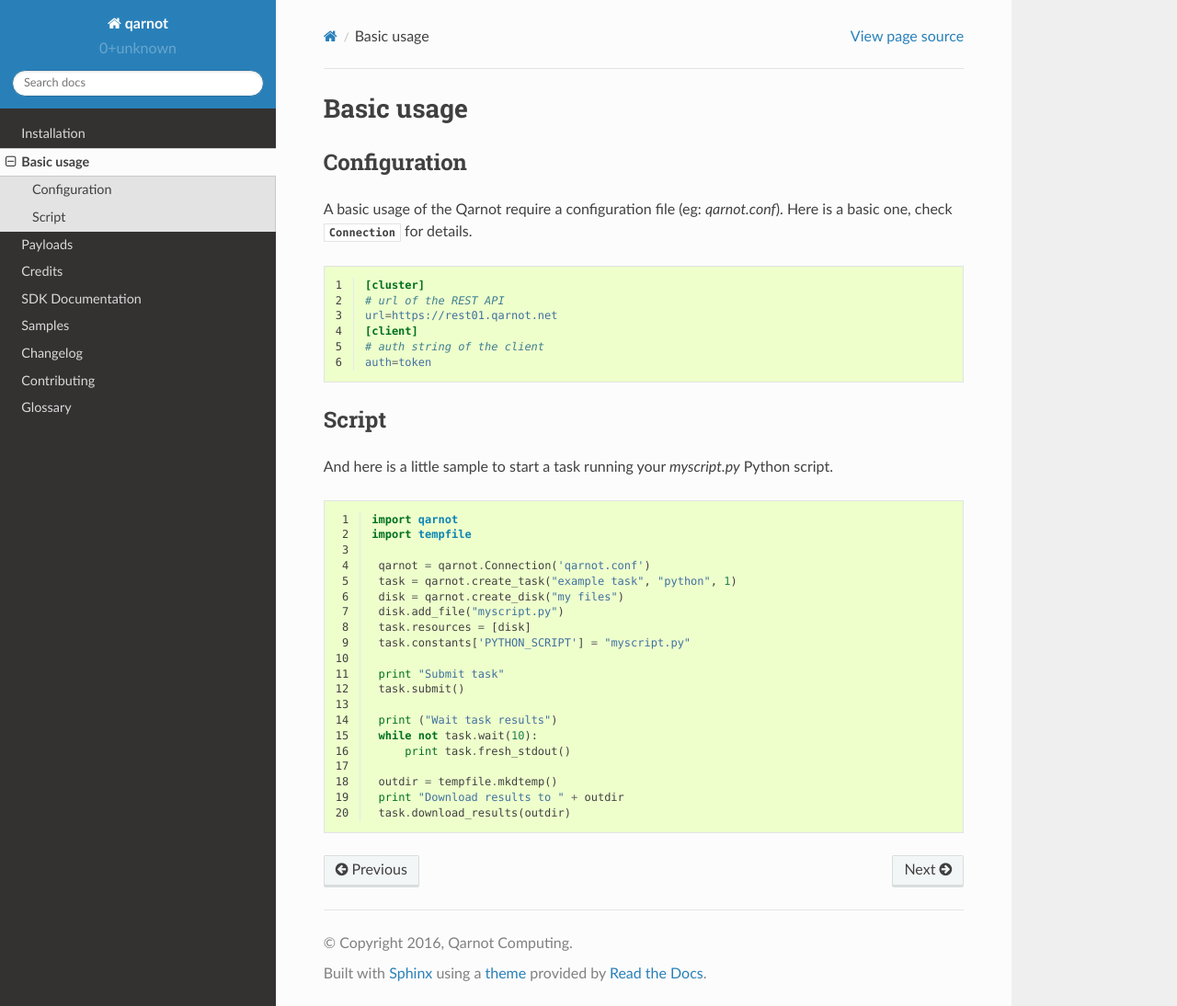
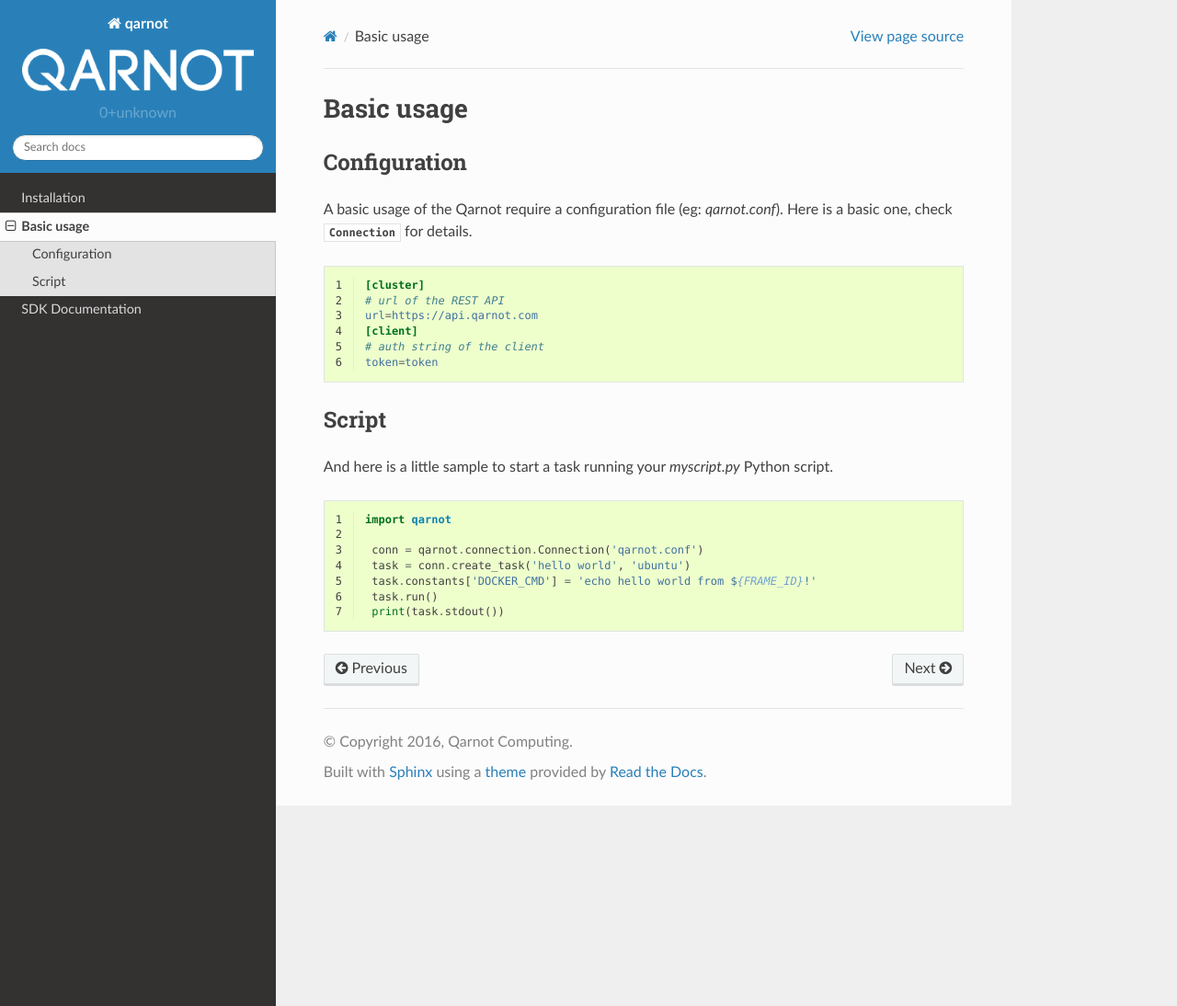
Before and after one commit to qarnot/qarnot-sdk-python, a Sphinx documentation site: the page built from doc/basic.rst, in a window 1280 px wide and 1094 px high. Shown: the whole window at 92% size. Built offline with Sphinx 7.4.7 and the Read the Docs theme 2.0.0, drawn with Linux system fonts in a browser that asks for light colours.

```diff
--- a/doc/basic.rst
+++ b/doc/basic.rst
@@ -12,10 +12,10 @@ Here is a basic one, check :class:`~qarnot.connection.Connection` for details.
 
    [cluster]
    # url of the REST API
-   url=https://rest01.qarnot.net
+   url=https://api.qarnot.com
    [client]
    # auth string of the client
-   auth=token
+   token=token
 
 Script
 ------
@@ -26,22 +26,9 @@ And here is a little sample to start a task running your `myscript.py` Python sc
    :linenos:
 
    import qarnot
-   import tempfile
 
-    qarnot = qarnot.Connection('qarnot.conf')
-    task = qarnot.create_task("example task", "python", 1)
-    disk = qarnot.create_disk("my files")
-    disk.add_file("myscript.py")
-    task.resources = [disk]
-    task.constants['PYTHON_SCRIPT'] = "myscript.py"
-
-    print "Submit task"
-    task.submit()
-
-    print ("Wait task results")
-    while not task.wait(10):
-        print task.fresh_stdout()
-
-    outdir = tempfile.mkdtemp()
-    print "Download results to " + outdir
-    task.download_results(outdir)
+    conn = qarnot.connection.Connection('qarnot.conf')
+    task = conn.create_task('hello world', 'ubuntu')
+    task.constants['DOCKER_CMD'] = 'echo hello world from ${FRAME_ID}!'
+    task.run()
+    print(task.stdout())
--- a/doc/changelog.rst
+++ /dev/null
@@ -1,4 +0,0 @@
-Changelog
-=========
-
-Changelog
--- a/doc/conf.py
+++ b/doc/conf.py
@@ -130,7 +130,7 @@ html_theme_path = [sphinx_rtd_theme.get_html_theme_path()]
 
 # The name of an image file (relative to this directory) to place at the top
 # of the sidebar.
-#html_logo = None
+html_logo = "qarnot.png"
 
 # The name of an image file (within the static path) to use as favicon of the
 # docs.  This file should be a Windows icon file (.ico) being 16x16 or 32x32
--- a/doc/contributing.rst
+++ /dev/null
@@ -1,2 +0,0 @@
-Contributing
-============
--- a/doc/credits.rst
+++ /dev/null
@@ -1,4 +0,0 @@
-Credits
-=======
-
-Credits
--- a/doc/glossary.rst
+++ /dev/null
@@ -1,4 +0,0 @@
-Glossary
-========
-
-Glossary
--- a/doc/payload.rst
+++ /dev/null
@@ -1,7 +0,0 @@
-Payloads
-========
-
-Payloads
-
-Blender
--------
```
Also changed, not shown: doc/index.rst (+3 -6 lines), doc/samples.rst (deleted, +0 -45 lines), doc/qarnot.png (added).
